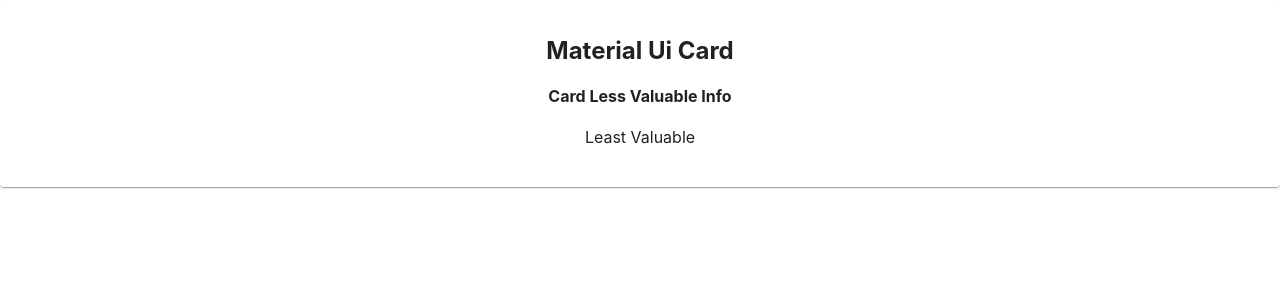
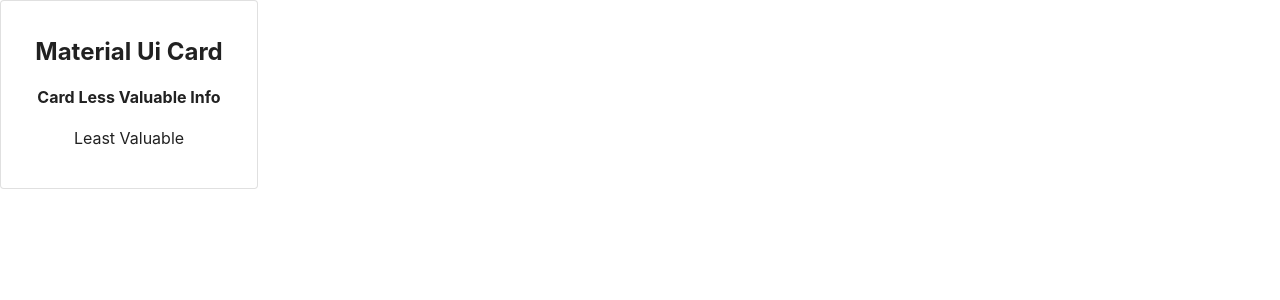
Before and after one commit to shreyanshxyz/react-hook-trials, a React (Create React App) app: page / in a window 1280 px wide. Shown: the top 300 px of the page. Built offline with nearby package versions, Linux system fonts and the light colour scheme.

Commit message:
playing with cards

```diff
--- a/src/MaterialUI.css
+++ b/src/MaterialUI.css
@@ -0,0 +1,3 @@
+.material__card {
+  width: 20%;
+}
--- a/src/MaterialUI.jsx
+++ b/src/MaterialUI.jsx
@@ -1,11 +1,12 @@
 import React from 'react'
+import './MaterialUI.css'
 import { Card, CardContent } from '@material-ui/core';
 
 function MaterialUI() {
     return (
         <div>
-            <Card className="material__card">
-                <CardContent>
+            <Card variant="outlined" className="material__card">
+                <CardContent className="card__content">
                     <h2>Material Ui Card</h2>
                     <h4>Card Less Valuable Info</h4>
                     <p>Least Valuable</p>
```
